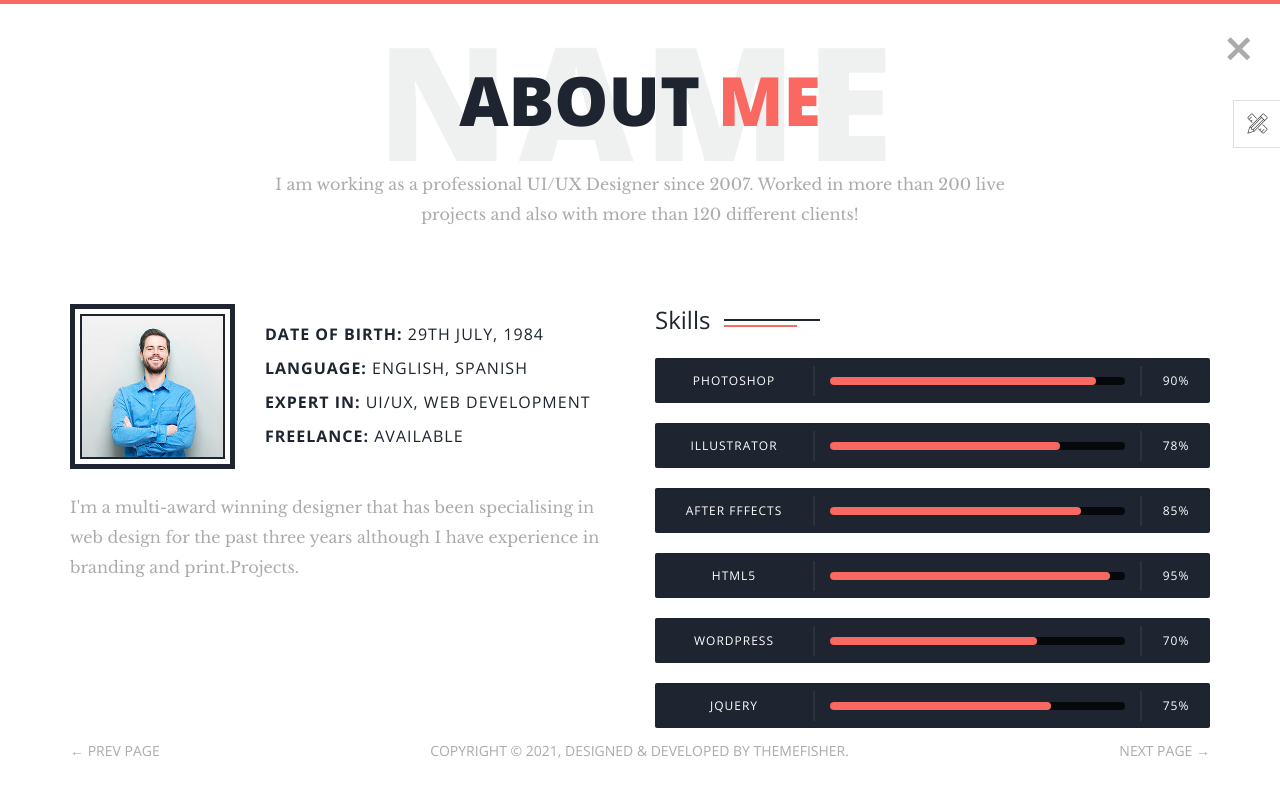
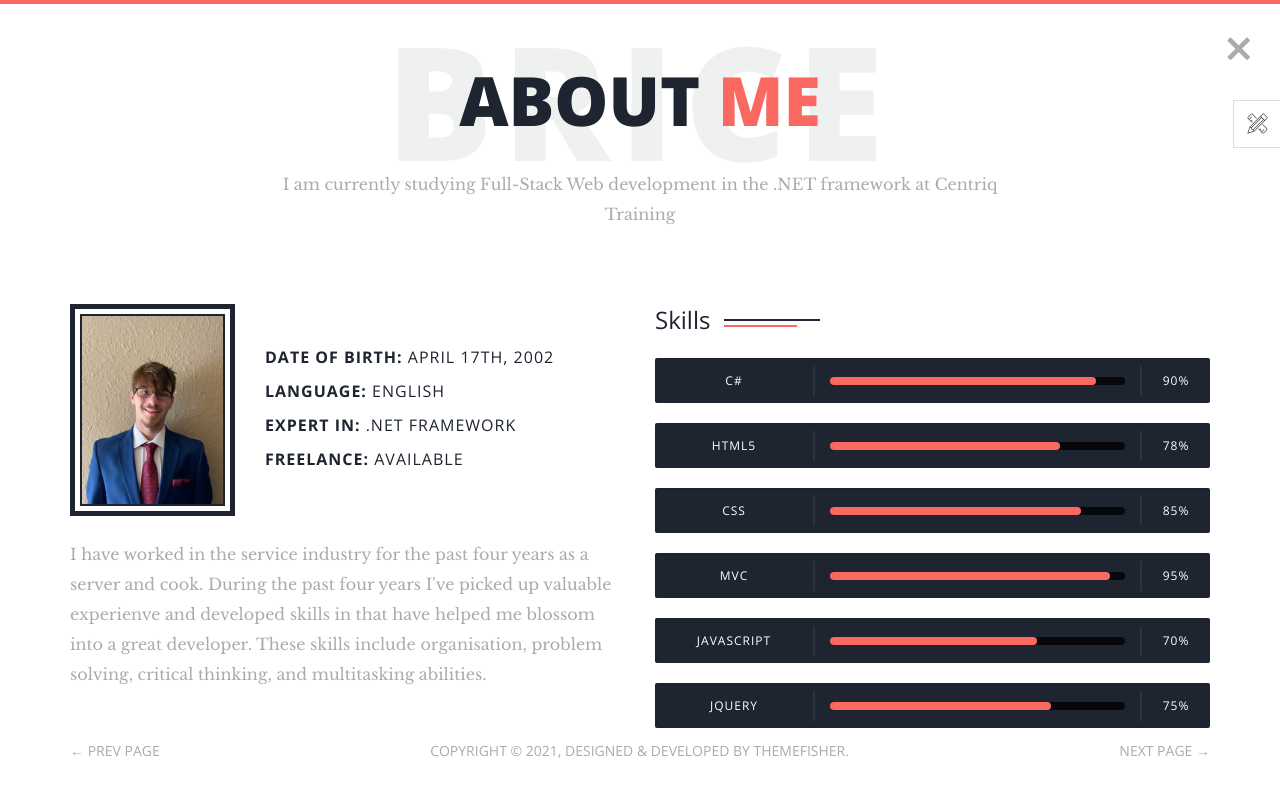
Before and after one commit to BricePaquette/PersonalSiteV1, a plain HTML site: page about.html in a window 1280 px wide. Drawn offline with nearby package versions, Linux system fonts and the light colour scheme; files whose address does not match are found by name.

Commit message:
Info changes on about and changed index around

```diff
--- a/about.html
+++ b/about.html
@@ -25,7 +25,7 @@ FACEBOOK: https://www.facebook.com/themefisher
 
   <!-- ** Basic Page Needs ** -->
   <meta charset="utf-8">
-  <title>Phantom - Bootstrap Portfolio Template</title>
+  <title>Brice Paquette | About</title>
 
   <!-- ** Mobile Specific Metas ** -->
   <meta http-equiv="X-UA-Compatible" content="IE=edge">
@@ -90,27 +90,26 @@ FACEBOOK: https://www.facebook.com/themefisher
         <div class="row">
           <div class="col-xs-12 col-md-offset-1 col-md-10 col-lg-offset-2 col-lg-8">
             <div class="page-title text-center">
-              <h2>About <span class="primary">me</span> <span class="title-bg">Name</span></h2>
-              <p>I am working as a professional UI/UX Designer since 2007. Worked in more than 200 live projects and
-                also with more than 120 different clients!</p>
+              <h2>About <span class="primary">me</span> <span class="title-bg">Brice</span></h2>
+              <p>I am currently studying Full-Stack Web development in the .NET framework at Centriq Training</p>
             </div>
           </div>
 
           <div class="col-xs-12 col-md-6">
             <div class="about-author">
               <figure class="author-thumb">
-                <img src="images/author.jpg" alt="">
+                <img src="images/Me.jpg" alt="">
               </figure> <!-- /.author-bio -->
               <div class="author-desc">
-                <p><b>Date of birth:</b> 29th july, 1984</p>
-                <p><b>Language:</b> English, Spanish</p>
-                <p><b>Expert in:</b> UI/UX, Web development</p>
+                <p><b>Date of birth:</b> April 17th, 2002</p>
+                <p><b>Language:</b> English</p>
+                <p><b>Expert in:</b> .NET Framework</p>
                 <p><b>Freelance:</b> Available</p>
               </div>
               <!-- /.author-desc -->
             </div> <!-- /.about-author -->
-            <p>I'm a multi-award winning designer that has been specialising in web design for the past three years
-              although I have experience in branding and print.Projects.</p>
+            <p>I have worked in the service industry for the past four years as a server and cook. During the past four years I've picked up valuable experienve and developed
+              skills in that have helped me blossom into a great developer. These skills include organisation, problem solving, critical thinking, and multitasking abilities.</p>
           </div> <!-- /.col -->
 
           <div class="col-xs-12 col-md-6">
@@ -119,35 +118,35 @@ FACEBOOK: https://www.facebook.com/themefisher
             </div>
             <div class="skill-wrapper">
               <div class="progress clear">
-                <div class="skill-name">Photoshop</div>
+                <div class="skill-name">C#</div>
                 <div class="skill-bar">
                   <div class="bar"></div>
                 </div>
                 <div class="skill-lavel" data-skill-value="90%"></div>
               </div> <!-- /.progress -->
               <div class="progress clear">
-                <div class="skill-name">Illustrator</div>
+                <div class="skill-name">HTML5</div>
                 <div class="skill-bar">
                   <div class="bar"></div>
                 </div>
                 <div class="skill-lavel" data-skill-value="78%"></div>
               </div> <!-- /.progress -->
               <div class="progress clear">
-                <div class="skill-name">After Fffects</div>
+                <div class="skill-name">CSS</div>
                 <div class="skill-bar">
                   <div class="bar"></div>
                 </div>
                 <div class="skill-lavel" data-skill-value="85%"></div>
               </div> <!-- /.progress -->
               <div class="progress clear">
-                <div class="skill-name">HTML5</div>
+                <div class="skill-name">MVC</div>
                 <div class="skill-bar">
                   <div class="bar"></div>
                 </div>
                 <div class="skill-lavel" data-skill-value="95%"></div>
               </div> <!-- /.progress -->
               <div class="progress clear">
-                <div class="skill-name">WordPress</div>
+                <div class="skill-name">JavaScript</div>
                 <div class="skill-bar">
                   <div class="bar"></div>
                 </div>
```
Also changed, not shown: index.html (+8 -7 lines), welcome.html (+7 -4 lines), images/Me.jpg (added).
